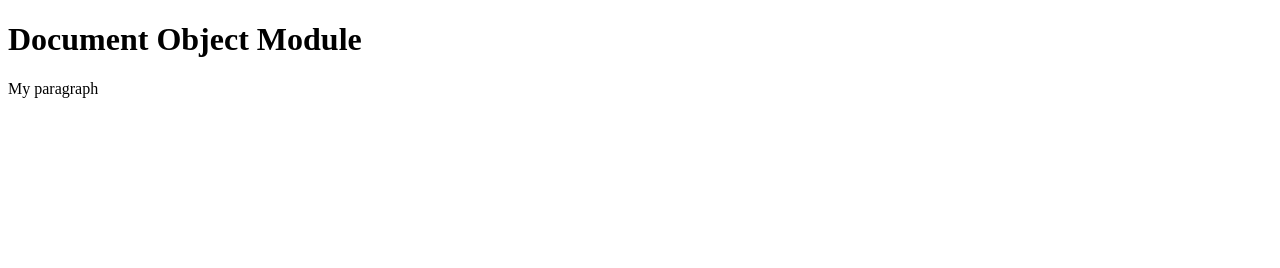
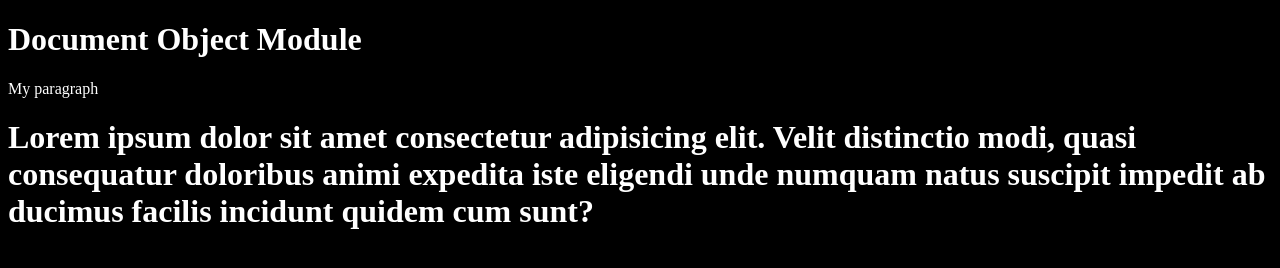
Before and after one commit to Eligius1/Satesoft-Intern-Trainings, a plain HTML site: page javascript basics/DOM/index.html in a window 1280 px wide. Drawn offline with Linux system fonts and the light colour scheme.

Commit message:
changed colour

```diff
--- a/javascript basics/DOM/index.html
+++ b/javascript basics/DOM/index.html
@@ -4,6 +4,12 @@
     <meta charset="UTF-8" />
     <meta name="viewport" content="width=device-width, initial-scale=1.0" />
     <title>Document</title>
+    <style>
+      body{
+        background-color: black;
+        color: white;
+      }
+    </style>
   </head>
 
   <body>
--- a/javascript basics/DOM/index.js
+++ b/javascript basics/DOM/index.js
@@ -17,3 +17,7 @@ console.log(h1Text);
 
 //manipulating the h1 element
 h1Tag.innerHTML = newDomText;
+//adding body
+let h1=document.createElement("h1");
+h1.innerHTML="Lorem ipsum dolor sit amet consectetur adipisicing elit. Velit distinctio modi, quasi consequatur doloribus animi expedita iste eligendi unde numquam natus suscipit impedit ab ducimus facilis incidunt quidem cum sunt?";
+document.body.appendChild(h1);
```
